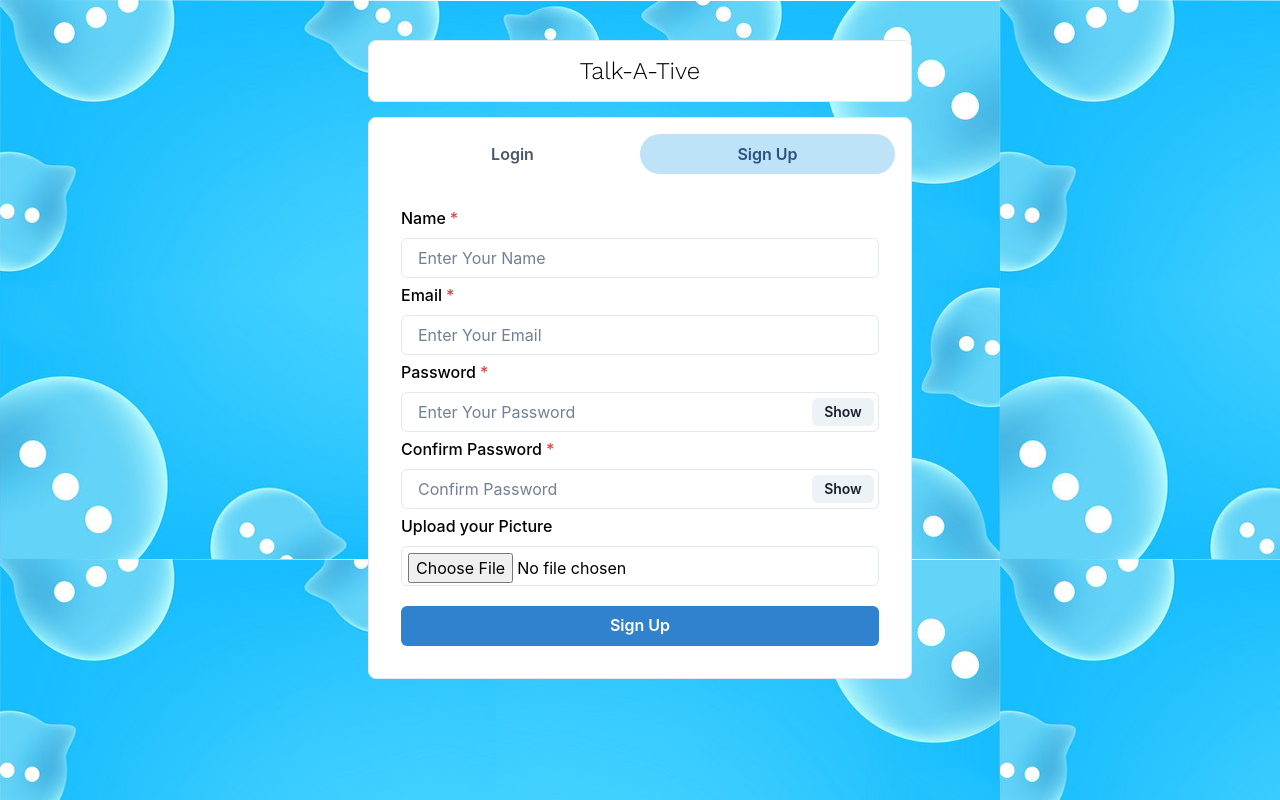
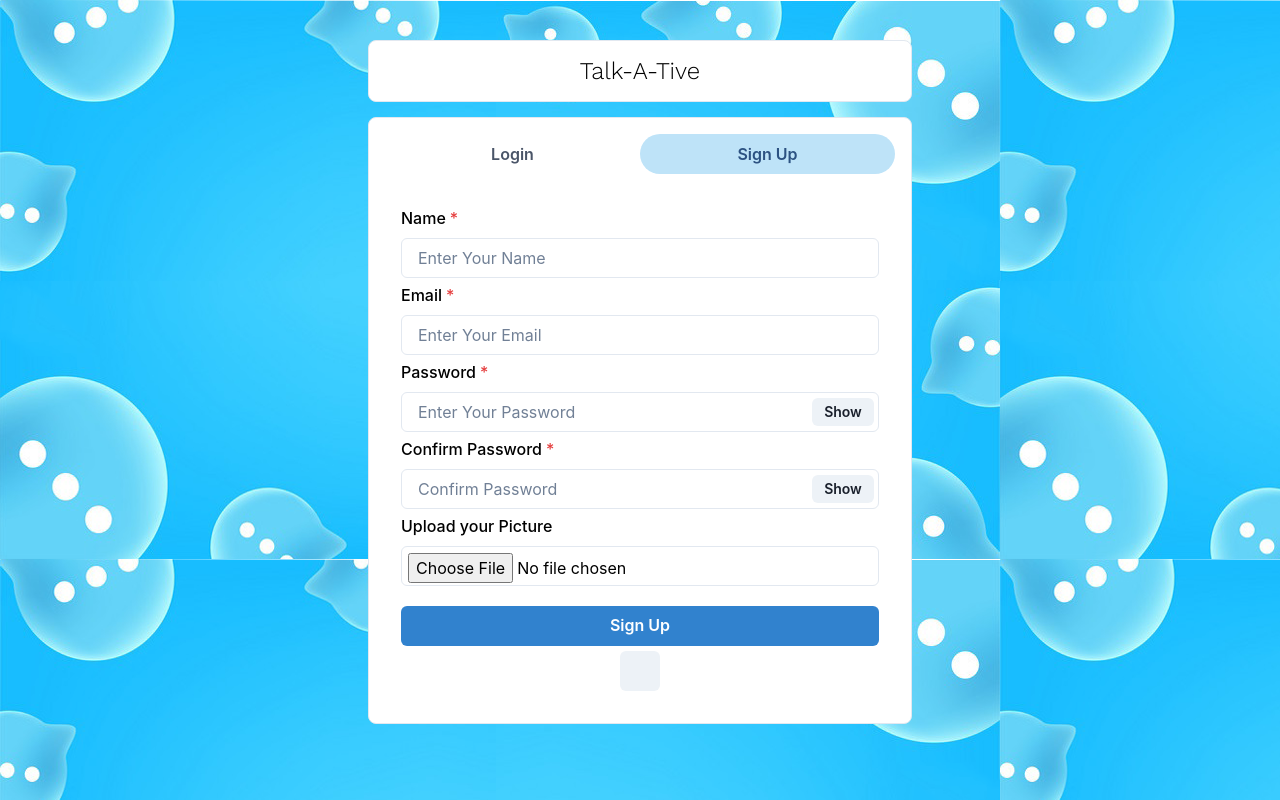
Before and after one commit to bk408/talk-a-tive, a React (Create React App) app in the folder frontend/: page / in a window 1280 px wide. Both pictures are taken after a click on the tab "Sign Up". Built offline with nearby package versions, Linux system fonts and the light colour scheme.

Commit message:
update the sign up component

```diff
--- a/frontend/src/App.css
+++ b/frontend/src/App.css
@@ -4,6 +4,5 @@
   min-height: 100vh;
   display: flex;
   background-image: url("./background.png");
-  margin: 0;
-  padding: 0;
+
 }
--- a/frontend/src/components/Authentication/Signup.js
+++ b/frontend/src/components/Authentication/Signup.js
@@ -138,6 +138,7 @@ const Signup = () => {
       >
         Sign Up
       </Button>
+      <Button />
     </VStack>
   );
 };
```
